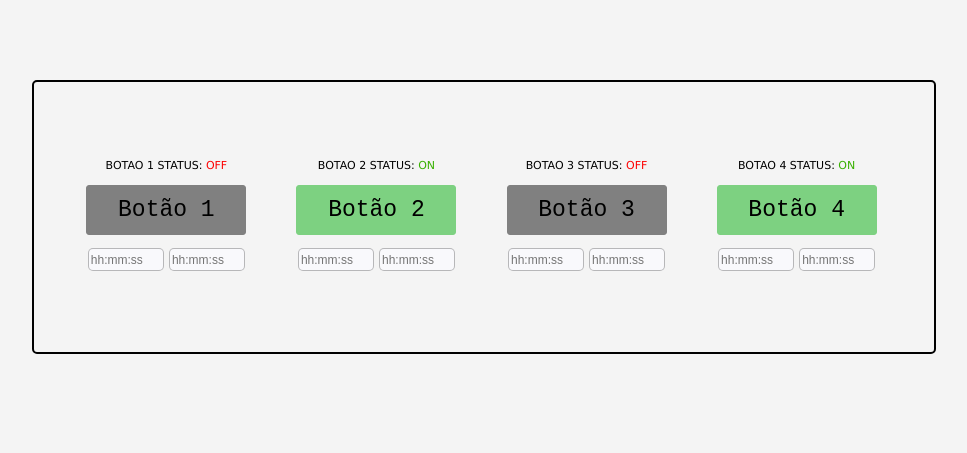
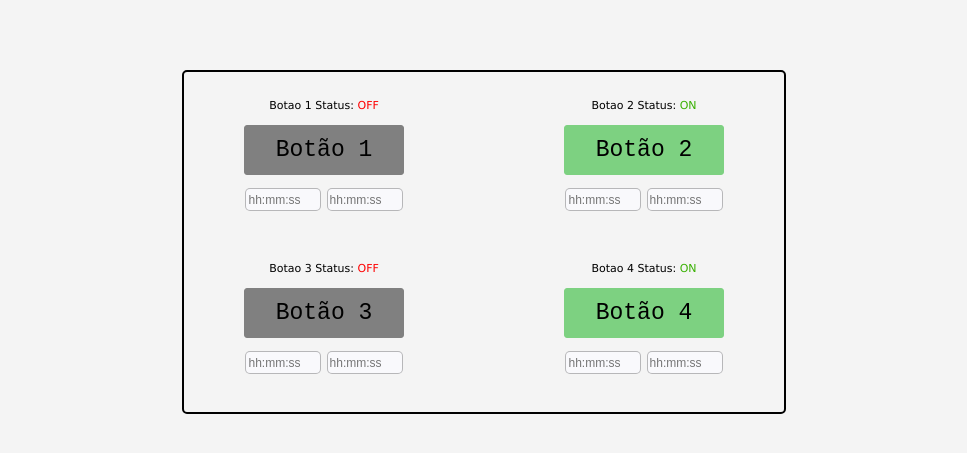
Before and after one commit to yabamiah/aut-residencial, a plain HTML site: page index.html in a window 1280 px wide. Shown: the part 173-626 px from the top of the page, without its empty margins (156-1123 px from the left). Drawn offline with Linux system fonts and the light colour scheme.

Commit message:
Código pronto

```diff
--- a/index.html
+++ b/index.html
@@ -13,33 +13,33 @@
 	<a href="https://eletronjun.com.br/"><img id="logo" src="Logo Colorida-03.png"></a>
 	<h1>EletronJun ESP32 Web Server</h1>
 
-	<div id="ctd">
-		<div id="box">
+	<div id="box">
+		<div id="ctd">
 			<ul>
 
 			<li>
-			<p class="status">BOTAO 1 STATUS: <spam id="stOff">OFF</spam></p>
+			<p class="status">Botao 1 Status: <spam id="stOff">OFF</spam></p>
 			<p><a href="par1.html"> <button class="bts btOff"> Botão 1 </button> </a></p>
 			<input type="datetime" id="hora" name="hora" placeholder="hh:mm:ss">
 			<input type="datetime" id="hora" name="hora" placeholder="hh:mm:ss">
 			</li>
 
 			<li>
-				<p class="status">BOTAO 2 STATUS: <spam id="stOn">ON</spam></p>
+				<p class="status">Botao 2 Status: <spam id="stOn">ON</spam></p>
 				<p><a href="par2.html"> <button class="bts btOn"> Botão 2 </button> </a> </p>
 				<input type="datetime" id="hora" name="hora" placeholder="hh:mm:ss">
 				<input type="datetime" id="hora" name="hora" placeholder="hh:mm:ss">
 			</li>
 
 			<li>
-				<p class="status">BOTAO 3 STATUS: <spam id="stOff">OFF</spam></p>
+				<p class="status">Botao 3 Status: <spam id="stOff">OFF</spam></p>
 				<p><a href="par3.html"><button class="bts btOff"> Botão 3 </button> </a></p>
 				<input type="datetime" id="hora" name="hora" placeholder="hh:mm:ss">
 				<input type="datetime" id="hora" name="hora" placeholder="hh:mm:ss">
 			</li>
 
 			<li>
-				<p class="status">BOTAO 4 STATUS: <spam id="stOn">ON</spam></p>
+				<p class="status">Botao 4 Status: <spam id="stOn">ON</spam></p>
 				<p><a href="par4.html"><button class="bts btOn"> Botão 4 </button> </a></p>
 				<input type="datetime" id="hora" name="hora" placeholder="hh:mm:ss">
 				<input type="datetime" id="hora" name="hora" placeholder="hh:mm:ss">
--- a/style.css
+++ b/style.css
@@ -29,21 +29,27 @@ p
 /* Tentando organizar os botões */
 #box
 {
-	margin: 90px auto;
-	width: 900px;
-	height: 270px;
+	margin: 80px auto auto auto;
+	width: 600px;
+	height: 340px;
 	border: 2px solid  black;
 	border-radius: 5px;
 
 }
 
+#ctd
+{
+	margin: auto;
+}
 
-#ctd ul li
+#ctd ul
 {
-	 margin-top: 50px;
-	 margin-bottom: 180px;
-	 display: inline-block;
-	 padding-right: 45px;
+	list-style: none;
+	display: grid;
+	grid-template-columns: 200px 200px;
+	grid-row: auto auto;
+	grid-column-gap: 120px;
+	grid-row-gap: 40px;
 }
 
 #ctd input
```
Also changed, not shown: Página codada.png (added), 1 other file.
